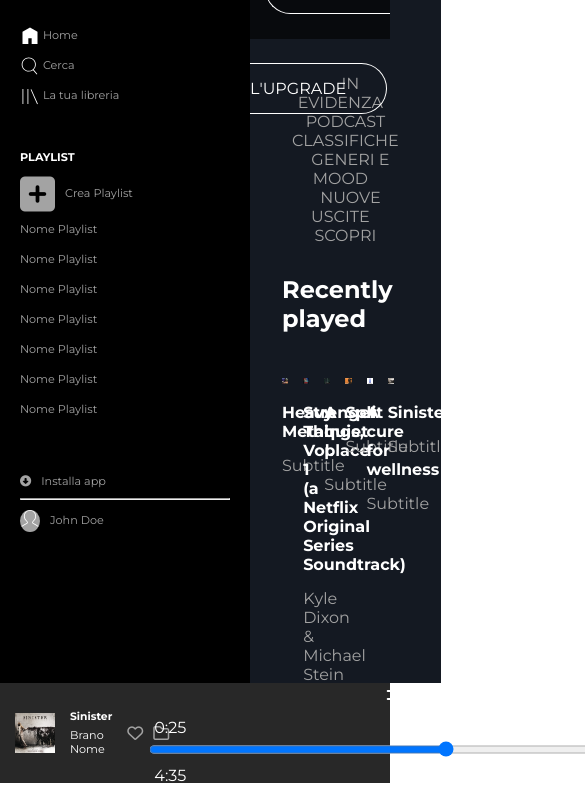
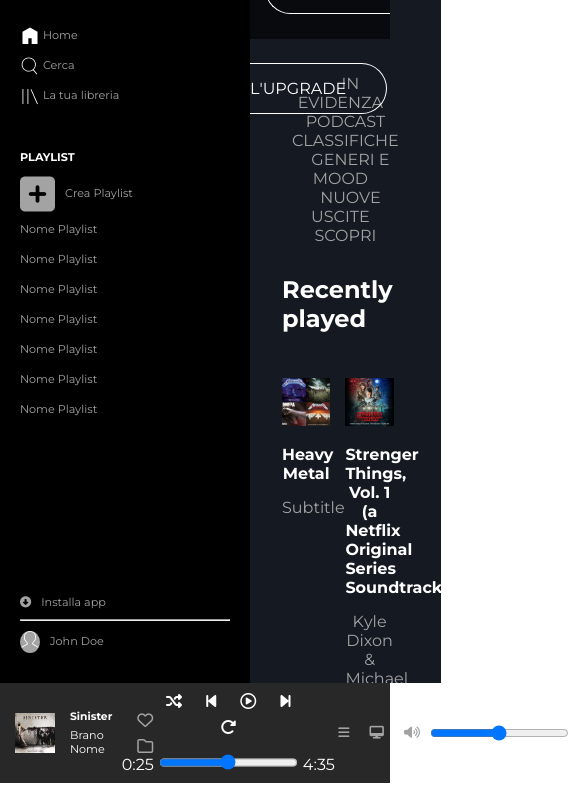
Before and after one commit to AlessioLibbi/html-css-spotifyweb, a plain HTML site: page index.html in a window 390 px wide. Shown: the part 61-856 px from the top of the page, 585 px wide, since content can reach past the window. Drawn offline with Linux system fonts and the light colour scheme.

Commit message:
Add: media query

```diff
--- a/css/style.css
+++ b/css/style.css
@@ -82,6 +82,8 @@ li {
     flex-shrink: 0;
     width: 250px;
     background-color: #000000;
+    display: flex;
+    flex-direction: column;
 }
 
 
@@ -108,6 +110,9 @@ li {
     width: 60%;
     margin-bottom: 20px;
 }
+.playlist {
+    flex-grow: 1;
+}
 .playlist i {
     font-size: 40px;
     vertical-align: middle;
@@ -126,6 +131,8 @@ li {
 .container * {
     color: #A3A3A3;
 }
+
+
 .profile {
     width: 20px;
     background-color: #A3A3A3;
@@ -183,6 +190,8 @@ li {
 /* END MAIN */
 
 /* START FOOTER */
+
+
 .footer * {
     color: white;
     padding: 5px;
@@ -204,6 +213,11 @@ li {
 
 .left-foot {
     align-items: center;
+    width: 250px;
+    justify-content: space-between;
+}
+.mid-foot {
+    width: 50%;
 }
 
 .left-foot img {
@@ -232,3 +246,27 @@ li {
 .footer .mid-foot i {
     color: white;
 }
+.mid-bot {
+    text-align: center;
+    display: flex;
+    justify-content: center;
+}
+.right-foot {
+    width: 300px;
+    display: flex;
+    justify-content: flex-end;
+}
+/* END FOOT */
+
+/* MEDIA QUERY */
+@media screen and (max-width:1100px) {
+    .col {
+        width: calc(100% / 4 - 15px);
+    }
+}
+
+@media screen and (max-width:700px) {
+    .col {
+        width: calc(100% / 2 - 15px);
+    }
+}
--- a/index.html
+++ b/index.html
@@ -155,16 +155,19 @@
                         <p>Brano Nome</p>
 
                     </div>
-                    <i class="fa-regular fa-heart"></i>
-                    <i class="fa-regular fa-folder"></i>
+                    <div class="left-icon">
+                        <a href=""><i class="fa-regular fa-heart"></i></a>
+                        <a href=""><i class="fa-regular fa-folder"></i></a>
+
+                    </div>
                 </div>
                 <div class="mid-foot">
                     <div class="mid-top">
-                        <i class="fa-solid fa-shuffle"></i>
-                        <i class="fa-solid fa-backward-step"></i>
-                        <i class="fa-regular fa-circle-play"></i>
-                        <i class="fa-solid fa-forward-step"></i>
-                        <i class="fa-solid fa-rotate-right"></i>
+                        <a href=""><i class="fa-solid fa-shuffle"></i></a>
+                        <a href=""><i class="fa-solid fa-backward-step"></i></a>
+                        <a href=""><i class="fa-regular fa-circle-play"></i></a>
+                        <a href=""><i class="fa-solid fa-forward-step"></i></a>
+                        <a href=""><i class="fa-solid fa-rotate-right"></i></a>
                     </div>
                     <div class="mid-bot">
                         <span>0:25</span>
@@ -175,10 +178,10 @@
 
                 </div>
                 <div class="right-foot">
-                    <i class="fa-solid fa-bars"></i>
-                    <i class="fa-solid fa-desktop"></i>
-                    <i class="fa-solid fa-volume-high"></i>
-                    <span class="sound"></span>
+                    <a href=""><i class="fa-solid fa-bars"></i></a>
+                    <a href=""><i class="fa-solid fa-desktop"></i></a>
+                    <a href=""><i class="fa-solid fa-volume-high"></i></a>
+                    <input type="range" min="1" max="100" value="50" class="slider-right">
 
                 </div>
 
```
